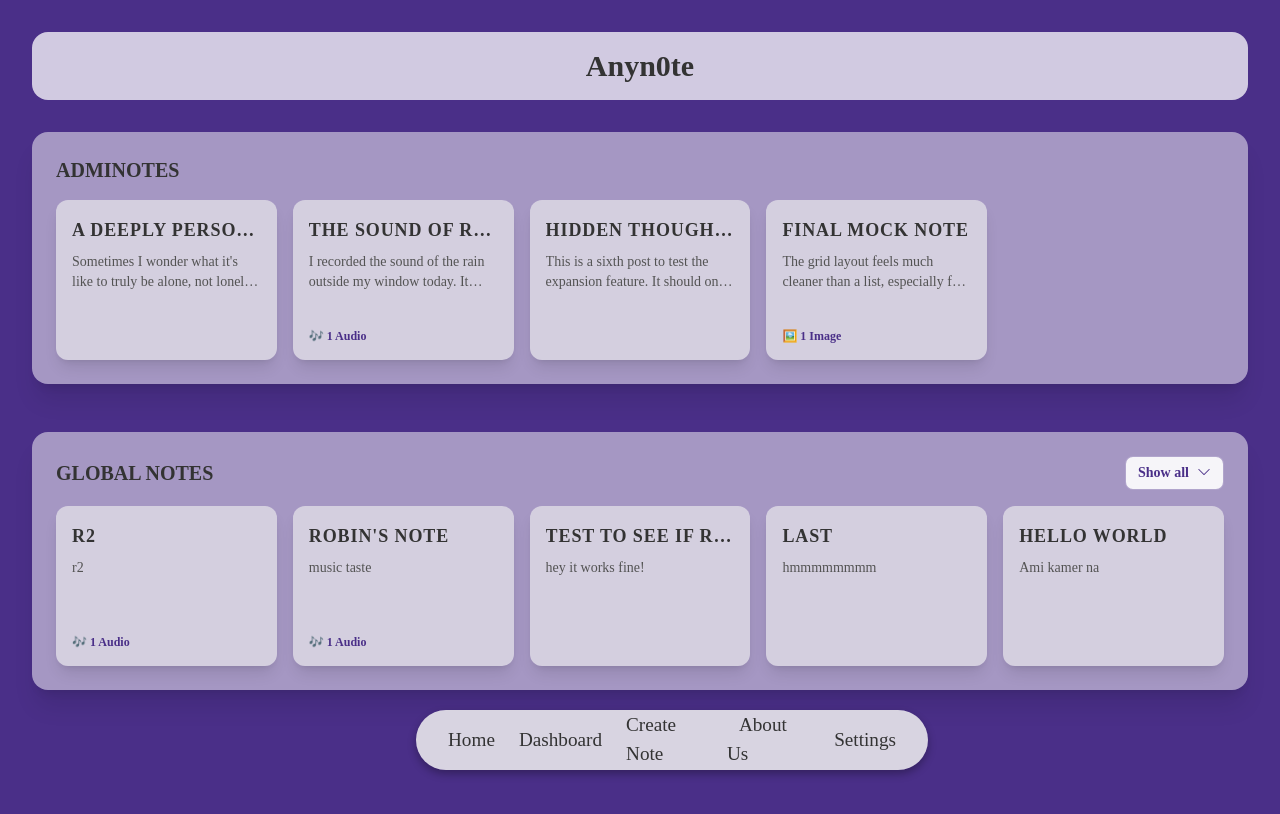
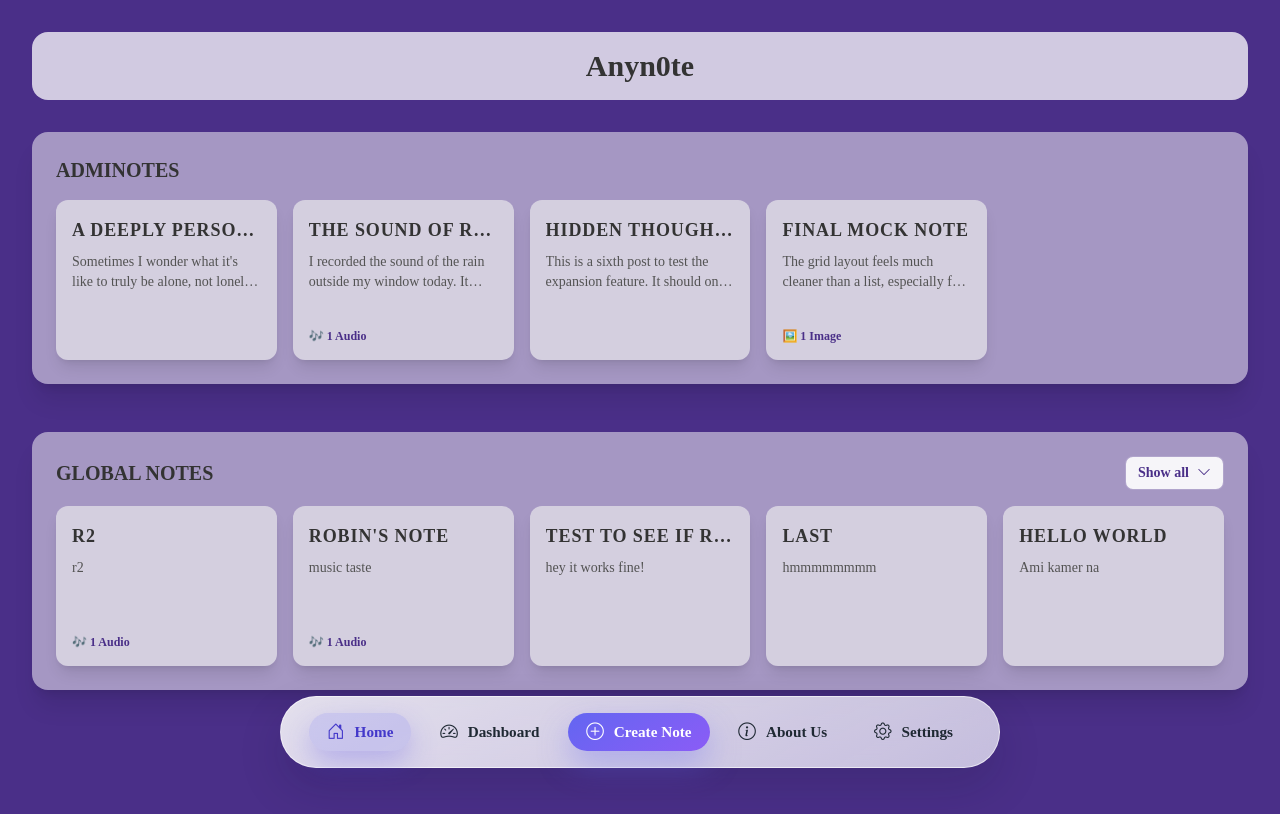
Before and after one commit to Anyn0te/website, a Next.js app: page / in a window 1280 px wide. Shown: the top 814 px of the page. Built offline with nearby package versions, Linux system fonts and the light colour scheme.

Commit message:
fixup the nav

```diff
--- a/src/components/navigation/BottomNav.module.css
+++ b/src/components/navigation/BottomNav.module.css
@@ -1,141 +1,260 @@
 .container {
   position: fixed;
-  bottom: 0;
-  width: 100%;
-  display: grid;
-  place-items: center;
-  padding-bottom: 30px;
+  left: 0;
+  right: 0;
+  bottom: 32px;
+  display: flex;
+  justify-content: center;
+  pointer-events: none;
+  padding: 0 24px;
   z-index: 40;
 }
 
 .nav {
-  background-color: rgba(240, 240, 240, 0.62);
-  width: 40%;
-  height: 60px;
-  border-radius: 30px;
-  opacity: 0.75;
-  transition: 0.5s;
+  pointer-events: auto;
+  width: min(720px, 100%);
+  min-height: 72px;
+  padding: 16px 28px;
+  border-radius: 999px;
   display: flex;
   align-items: center;
   justify-content: center;
-  padding: 0 20px;
-  box-sizing: border-box;
+  gap: 16px;
+  background: linear-gradient(150deg, rgba(255, 255, 255, 0.85), rgba(245, 245, 255, 0.72));
+  backdrop-filter: blur(18px);
+  border: 1px solid rgba(255, 255, 255, 0.6);
+  box-shadow: 0 20px 45px rgba(15, 23, 42, 0.15);
+  transition: box-shadow 0.3s ease, transform 0.3s ease;
 }
 
 .nav:hover {
-  background-color: rgba(240, 240, 240, 0.86);
-  opacity: 1;
+  box-shadow: 0 24px 48px rgba(15, 23, 42, 0.18);
+  transform: translateY(-2px);
 }
 
 .items {
   display: flex;
-  justify-content: space-around;
   align-items: center;
+  justify-content: space-between;
+  gap: 10px;
   list-style: none;
+  width: 100%;
   padding: 0;
   margin: 0;
-  width: 100%;
-  height: 100%;
+}
+
+.itemsOpen {
+  /* placeholder to keep class for desktop */
 }
 
 .navItem {
-  display: block;
+  display: flex;
 }
 
-.navItemLink {
+.navLink,
+.navButton {
+  display: inline-flex;
+  align-items: center;
+  gap: 10px;
+  padding: 10px 18px;
+  border-radius: 999px;
+  font-size: 0.95rem;
+  font-weight: 600;
+  line-height: 1;
   text-decoration: none;
-  color: #333;
-  font-family: "Shadows Into Light", cursive;
-  font-size: 1.2em;
-  transition: 0.5s;
-  padding: 8px 12px;
-  border-radius: 10px;
+  color: #1f2933;
+  background: transparent;
+  border: none;
+  cursor: pointer;
+  transition: background-color 0.25s ease, color 0.25s ease,
+    transform 0.2s ease, box-shadow 0.25s ease;
+  font-family: inherit;
 }
 
-.navItemLink:hover {
-  color: #535353;
-  background-color: #afa7a7;
-  font-weight: bold;
+.navLink:hover,
+.navButton:hover {
+  background: rgba(255, 255, 255, 0.75);
+  color: #111827;
+  transform: translateY(-2px);
+  box-shadow: 0 12px 30px rgba(15, 23, 42, 0.15);
+}
+
+.navLink span:first-child,
+.navButton span:first-child {
+  font-size: 1.1rem;
+  color: currentColor;
+}
+
+.navButton {
+  background: linear-gradient(145deg, #6366f1, #8b5cf6);
+  color: #fff;
+  box-shadow: 0 14px 32px rgba(99, 102, 241, 0.35);
+}
+
+.navButton:hover {
+  background: linear-gradient(145deg, #4f46e5, #7c3aed);
+  color: #fff;
+}
+
+.navButton span:first-child {
+  color: inherit;
+}
+
+.navLabel {
+  white-space: nowrap;
+}
+
+.navItemActive .navLink {
+  background: rgba(99, 102, 241, 0.18);
+  color: #4338ca;
+  box-shadow: 0 12px 28px rgba(79, 70, 229, 0.28);
 }
 
 .menuToggle {
   display: none;
+  align-items: center;
   justify-content: center;
-  align-items: center;
-  width: 60px;
-  height: 60px;
-  font-size: 25px;
-  color: #333;
+  width: 48px;
+  height: 48px;
+  border-radius: 50%;
+  border: none;
+  background: transparent;
+  color: #1f2933;
+  font-size: 1.6rem;
   cursor: pointer;
+  transition: transform 0.3s ease, background-color 0.3s ease,
+    color 0.3s ease;
+}
+
+.menuToggle:focus-visible {
+  outline: 3px solid rgba(79, 70, 229, 0.45);
+  outline-offset: 2px;
 }
 
 @media (max-width: 768px) {
   .container {
-    width: auto;
-    padding-bottom: 20px;
-    right: 20px;
-    left: auto;
+    bottom: 20px;
+    padding: 0 16px;
+    pointer-events: none;
+    justify-content: flex-end;
+    align-items: flex-end;
+  }
+
+  .container[data-open="true"] {
+    pointer-events: auto;
   }
 
   .nav {
-    width: 60px;
-    height: 60px;
-    border-radius: 50%;
+    width: min(420px, calc(100% - 96px));
+    min-height: 0;
+    padding: 0 18px;
+    border-radius: 28px;
+    flex-direction: column;
+    align-items: stretch;
+    justify-content: flex-start;
+    gap: 14px;
+    background: linear-gradient(150deg, rgba(255, 255, 255, 0.92), rgba(245, 245, 255, 0.82));
+    border: 1px solid rgba(255, 255, 255, 0.65);
+    box-shadow: 0 18px 40px rgba(15, 23, 42, 0.28);
+    transform: translateY(22px) scale(0.92);
+    opacity: 0;
+    pointer-events: none;
+    max-height: 0;
+    margin-right: 88px;
+    overflow: hidden;
+    transition: transform 0.38s cubic-bezier(0.22, 1, 0.36, 1),
+      opacity 0.28s ease, max-height 0.38s cubic-bezier(0.22, 1, 0.36, 1),
+      padding 0.38s cubic-bezier(0.22, 1, 0.36, 1),
+      box-shadow 0.38s ease;
+    transform-origin: bottom;
+  }
+
+  .container[data-open="true"] .nav {
+    padding: 20px 18px 82px;
+    max-height: 480px;
+    transform: translateY(0) scale(1);
     opacity: 1;
-    background-color: rgba(240, 240, 240, 0.86);
-    box-shadow: 0 4px 8px rgba(0, 0, 0, 0.3);
-    overflow: hidden;
-    transition: width 0.4s ease-in-out, height 0.4s ease-in-out,
-      border-radius 0.4s ease-in-out;
-    position: relative;
+    pointer-events: auto;
+    box-shadow: 0 18px 40px rgba(15, 23, 42, 0.28);
+  }
+
+  .container[data-open="false"] .nav {
+    border-color: transparent;
+    box-shadow: none;
+    background: transparent;
+  }
+
+  .navOpen {
+    padding-bottom: 82px;
+  }
+
+  .items {
+    flex-direction: column;
+    align-items: stretch;
+    gap: 10px;
+    width: 100%;
+    max-height: 0;
+    opacity: 0;
+    pointer-events: none;
+    transform: translateY(12px);
+    transition: max-height 0.35s ease, opacity 0.25s ease,
+      transform 0.28s ease;
+    transition-delay: 0s, 0s, 0s;
+  }
+
+  .itemsOpen {
+    max-height: 420px;
+    opacity: 1;
+    pointer-events: auto;
+    transform: translateY(0);
+    padding-bottom: 6px;
+    transition-delay: 0.08s, 0.08s, 0.08s;
+  }
+
+  .navItem {
+    width: 100%;
+  }
+
+  .navLink,
+  .navButton {
+    width: 100%;
+    justify-content: flex-start;
   }
 
   .menuToggle {
-    display: flex;
+    display: inline-flex;
+    position: fixed;
+    bottom: 20px;
+    right: 20px;
+    width: 60px;
+    height: 60px;
+    justify-content: center;
+    align-items: center;
+    background: linear-gradient(145deg, #6366f1, #8b5cf6);
+    color: #fff;
+    box-shadow: 0 16px 34px rgba(99, 102, 241, 0.35);
+    transform: translate(0, 0);
+    transition: transform 0.3s ease, box-shadow 0.3s ease, background 0.3s ease,
+      color 0.3s ease;
+    border-radius: 50%;
+    z-index: 41;
+    pointer-events: auto;
   }
 
-  .items {
-    display: none;
-    padding: 0;
-  }
-
-  .itemsOpen {
-    display: flex;
-    flex-direction: column;
-    justify-content: flex-start;
-    align-items: flex-start;
-    padding: 15px 15px 70px 15px;
-    width: 100%;
-    height: auto;
-  }
-
-  .navItem {
-    display: none;
-    opacity: 0;
-    visibility: hidden;
-  }
-
-  .itemsOpen .navItem {
-    display: list-item;
-    opacity: 1;
-    visibility: visible;
-    margin: 10px 0;
-    transition: opacity 0.3s ease 0.1s;
-  }
-
-  .navOpen {
-    width: 180px;
-    height: 250px;
-    border-radius: 30px;
-    max-height: 400px;
-  }
-
-  .navOpen .menuToggle {
-    position: absolute;
-    top: 10px;
-    right: 10px;
-    width: 40px;
-    height: 40px;
-    font-size: 1.5em;
+  .container[data-open="true"] .menuToggle {
+    width: 60px;
+    height: 60px;
+    transform: rotate(45deg);
+    background: linear-gradient(145deg, #4f46e5, #7c3aed);
   }
 }
+
+@media (prefers-reduced-motion: reduce) {
+  .nav,
+  .items,
+  .menuToggle,
+  .navLink,
+  .navButton {
+    transition: none;
+  }
+}
--- a/src/components/navigation/BottomNav.tsx
+++ b/src/components/navigation/BottomNav.tsx
@@ -1,7 +1,8 @@
 "use client";
 
 import Link from "next/link";
-import { useEffect, useRef, useState } from "react";
+import { useEffect, useMemo, useRef, useState } from "react";
+import { usePathname } from "next/navigation";
 import styles from "./BottomNav.module.css";
 
 interface BottomNavProps {
@@ -11,6 +12,23 @@ interface BottomNavProps {
 const BottomNav = ({ onOpenCreateModal }: BottomNavProps) => {
   const [isOpen, setIsOpen] = useState(false);
   const navRef = useRef<HTMLDivElement>(null);
+  const pathname = usePathname();
+
+  const navItems = useMemo(
+    () => [
+      { label: "Home", href: "/", icon: "house-door" },
+      { label: "Dashboard", href: "/dashboard", icon: "speedometer2" },
+      {
+        label: "Create Note",
+        action: onOpenCreateModal,
+        icon: "plus-circle",
+        type: "action" as const,
+      },
+      { label: "About Us", href: "/about", icon: "info-circle" },
+      { label: "Settings", href: "/settings", icon: "gear" },
+    ],
+    [onOpenCreateModal],
+  );
 
   useEffect(() => {
     const handleClickOutside = (event: MouseEvent) => {
@@ -28,6 +46,10 @@ const BottomNav = ({ onOpenCreateModal }: BottomNavProps) => {
     };
   }, [isOpen]);
 
+  useEffect(() => {
+    setIsOpen(false);
+  }, [pathname]);
+
   const navClassName = [
     styles.nav,
     isOpen ? styles.navOpen : "",
@@ -41,76 +63,71 @@ const BottomNav = ({ onOpenCreateModal }: BottomNavProps) => {
     .trim();
 
   return (
-    <div className={styles.container} ref={navRef}>
+    <div className={styles.container} ref={navRef} data-open={isOpen}>
       <nav className={navClassName} aria-label="Primary navigation">
-        <ul className={itemsClassName}>
-          <li className={styles.navItem}>
+        <ul className={itemsClassName} id="primary-navigation">
+          {navItems.map((item) => {
+            const isAction = item.type === "action";
+            const isActive =
+              !isAction &&
+              (item.href === "/"
+                ? pathname === "/"
+                : pathname?.startsWith(item.href));
+            const navItemClassName = [
+              styles.navItem,
+              isActive ? styles.navItemActive : "",
+            ]
+              .join(" ")
+              .trim();
+
+            return (
+              <li key={item.label} className={navItemClassName}>
+                {isAction ? (
+                  <button
+                    type="button"
+                    className={styles.navButton}
+                    onClick={() => {
+                      setIsOpen(false);
+                      item.action();
+                    }}
+                  >
+                    <span
+                      className={`bi bi-${item.icon}`}
+                      aria-hidden="true"
+                    />
+                    <span className={styles.navLabel}>{item.label}</span>
+                  </button>
+                ) : (
                   <Link
-              className={styles.navItemLink}
-              href="/"
+                    href={item.href}
+                    className={styles.navLink}
                     onClick={() => setIsOpen(false)}
                   >
-              Home
+                    <span
+                      className={`bi bi-${item.icon}`}
+                      aria-hidden="true"
+                    />
+                    <span className={styles.navLabel}>{item.label}</span>
                   </Link>
+                )}
               </li>
-          <li className={styles.navItem}>
-            <Link
-              className={styles.navItemLink}
-              href="/dashboard"
-              onClick={() => setIsOpen(false)}
-            >
-              Dashboard
-            </Link>
-          </li>
-          <li className={styles.navItem}>
+            );
+          })}
+        </ul>
+      </nav>
       <button
-              onClick={() => {
-                setIsOpen(false);
-                onOpenCreateModal();
-              }}
-              className={`${styles.navItemLink} w-full text-left`}
+        aria-controls="primary-navigation"
+        aria-expanded={isOpen}
+        aria-label={isOpen ? "Close menu" : "Open menu"}
+        className={styles.menuToggle}
+        onClick={() => setIsOpen((prev) => !prev)}
         type="button"
       >
-              Create Note
+        <span
+          aria-hidden="true"
+          className={`bi ${isOpen ? "bi-x-lg" : "bi-list"}`}
+        />
       </button>
-          </li>
-          <li className={styles.navItem}>
-            <Link
-              className={styles.navItemLink}
-              href="/about"
-              onClick={() => setIsOpen(false)}
-            >
-              About Us
-            </Link>
-          </li>
-          <li className={styles.navItem}>
-            <Link
-              className={styles.navItemLink}
-              href="/settings"
-              onClick={() => setIsOpen(false)}
-            >
-              Settings
-            </Link>
-          </li>
-        </ul>
-
-        {!isOpen && (
-          <i
-            className={`bi bi-list ${styles.menuToggle}`}
-            onClick={() => setIsOpen(true)}
-            role="button"
-            aria-label="Open menu"
-          />
-        )}
-        {isOpen && (
-          <i
-            className={`bi bi-plus ${styles.menuToggle}`}
-            onClick={() => setIsOpen(false)}
-            role="button"
-            aria-label="Close menu"
-          />
-        )}
-      </nav>
     </div>
   );
 };
```
Lines whose indentation alone changed are shown as unchanged.
